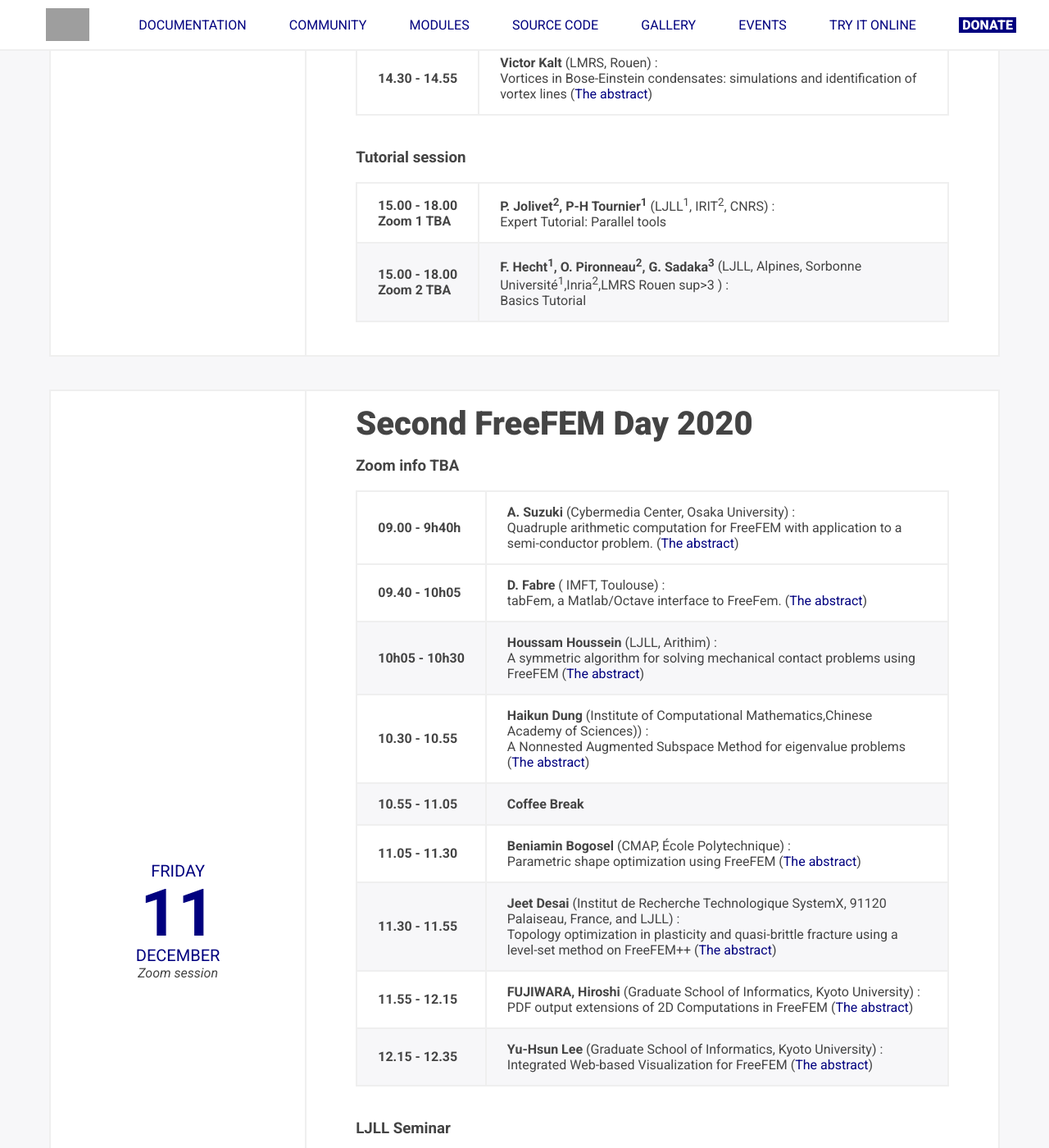
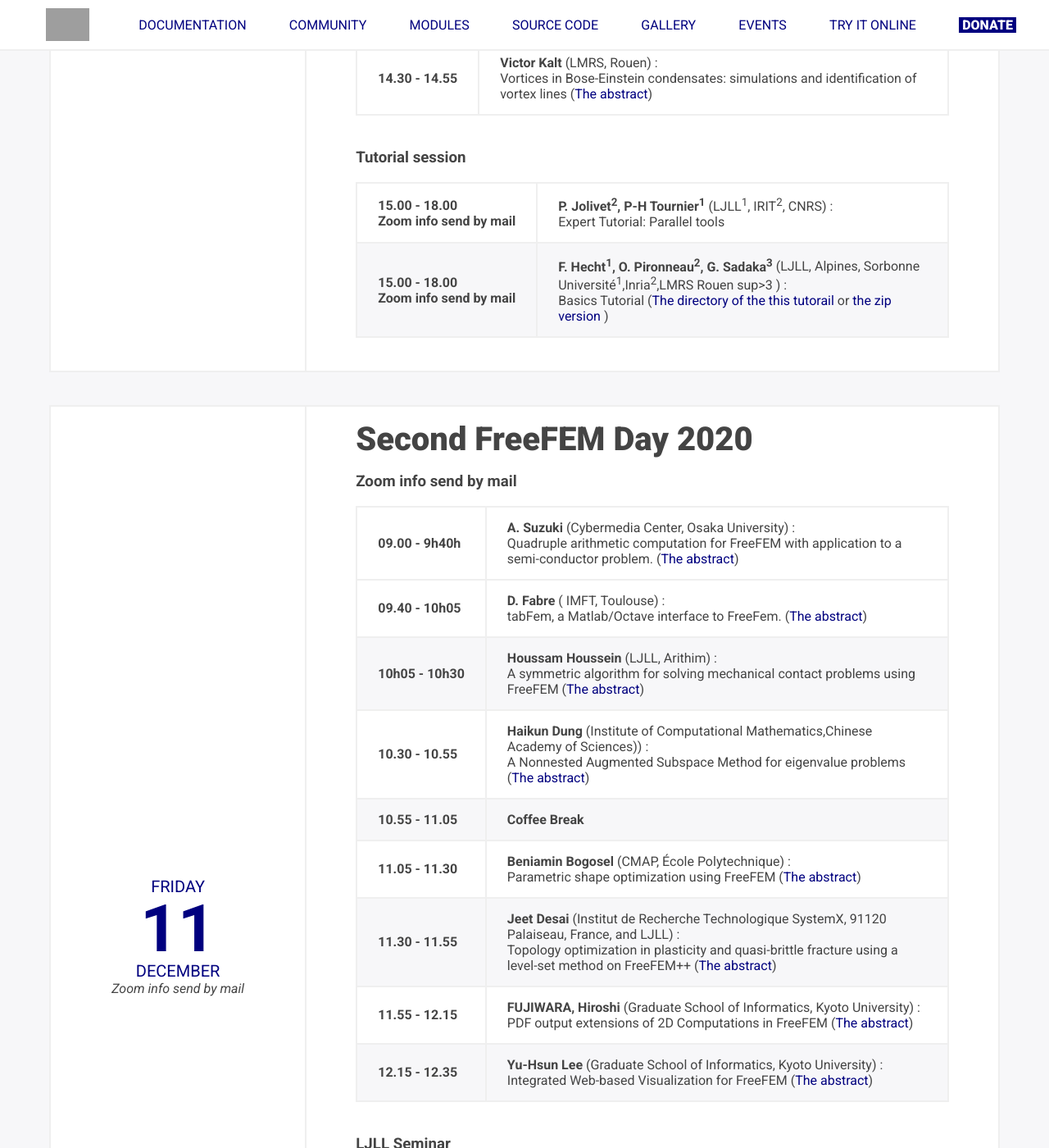
Before and after one commit to FreeFem/FreeFem-website, a Jekyll site: the page built from ffdays.md, in a window 1280 px wide and 1400 px high, scrolled down 1800 px. Shown: the whole window at 82% size. Built offline with Jekyll 4.4.1, drawn with Linux system fonts in a browser that asks for light colours; some of the changed text lies outside the part shown.

Commit message:
add info for the basic tuto.

```diff
--- a/_layouts/ffdays.html
+++ b/_layouts/ffdays.html
@@ -46,7 +46,7 @@
         </div>
         <div class="program">
           <h2>First FreeFEM Day 2020</h2>
-          <h3>Zoom info TBA</h2>
+          <h3>Zoom info  send by mail</h2>
 
             <table class="table table-striped">
               <tr>
@@ -148,7 +148,7 @@
           <table class="table table-striped">
             <tbody>
               <tr>
-		 <th scope="row">15.00 - 18.00<br>Zoom 1 TBA </th>
+		 <th scope="row">15.00 - 18.00<br> Zoom info  send by mail  </th>
                 <td>
                   <strong>  P. Jolivet<sup>2</sup>, P-H Tournier<sup>1</sup></strong> (LJLL<sup>1</sup>, IRIT<sup>2</sup>,  CNRS) :
                   <br>
@@ -156,11 +156,12 @@
                 </td>
               </tr>
               <tr>
-		<th scope="row">15.00 - 18.00<br> Zoom 2 TBA</th>
+		<th scope="row">15.00 - 18.00<br> Zoom info  send by mail </th>
                 <td>
                   <strong>F. Hecht<sup>1</sup>, O. Pironneau<sup>2</sup>,  G. Sadaka<sup>3</sup></strong> (LJLL, Alpines, Sorbonne Université<sup>1</sup>,Inria<sup>2</sup>,LMRS  Rouen sup>3</sup> ) :
                   <br>
-                  Basics Tutorial
+                  Basics Tutorial  (<a href="https://www.ljll.math.upmc.fr/hecht/ftp/ff++days/2020/Tuto-FH/" target="_blank">The directory of the this tutorail</a>
+		  or <a href="https://www.ljll.math.upmc.fr/hecht/ftp/ff++days/2020/Tuto-FH.zip"> the zip version </A>)
                 </td>
               </tr>
 	    </tbody>
@@ -175,12 +176,12 @@
           <h2>11</h2>
           <p>DECEMBER</p>
           <p>
-           Zoom session
+           Zoom info  send by mail
           </p>
         </div>
         <div class="program">
           <h2>Second FreeFEM Day 2020</h2>
-          <h3>Zoom info TBA</h2>
+          <h3>Zoom info  send by mail</h2>
 
             <table class="table table-striped">
               <tbody>
@@ -290,7 +291,7 @@
                   <td>
 		    Endre Süli (Université d’Oxford)
 		    Finite element approximation of implicitly constituted fluid flow models
-		    <a href="https://www.ljll.math.upmc.fr/fr/seminaires/article/seminaire-du-laboratoire">  (zoom info)</a
+		    <a href="https://www.ljll.math.upmc.fr/fr/seminaires/article/seminaire-du-laboratoire">  (Zoom info  send by mail)</a
                   </td>
                 </tr>
               </tbody>
@@ -300,7 +301,7 @@
             <table class="table table-striped">
               <tbody>
               <tr>
-		 <th scope="row">15.15 - 18h<br>Zoom</th>
+		 <th scope="row">15.15 - 18h<br>Zoom info  send by mail </th>
                 <td>
                   <strong>  P. Jolivet<sup>2</sup>, P-H Tournier<sup>1</sup></strong> (LJLL<sup>1</sup>, IRIT<sup>2</sup>,  CNRS) :
                   <br>
@@ -308,7 +309,7 @@
                 </td>
               </tr>
               <tr>
-		<th scope="row">15.15 - 18h<br> Zoom </th>
+		<th scope="row">15.15 - 18h<br> Zoom info  send by mail  </th>
                 <td>
                   <strong>F. Hecht<sup>1</sup>, O. Pironneau<sup>2</sup>,  G. Sadaka<sup>3</sup></strong> (LJLL, Alpines, Sorbonne Université<sup>1</sup>,Inria<sup>2</sup>, LMRS  Rouen <sup>3</sup>) :
                   <br>
```
